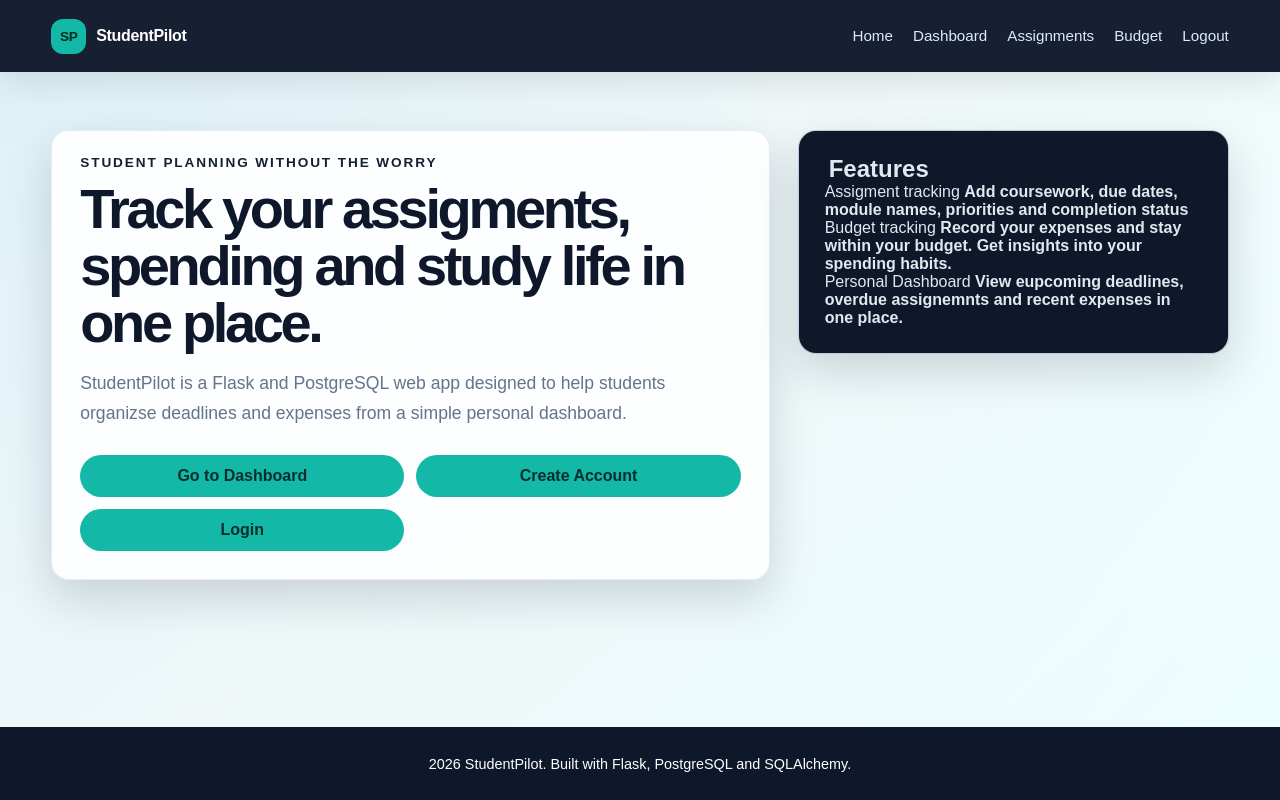
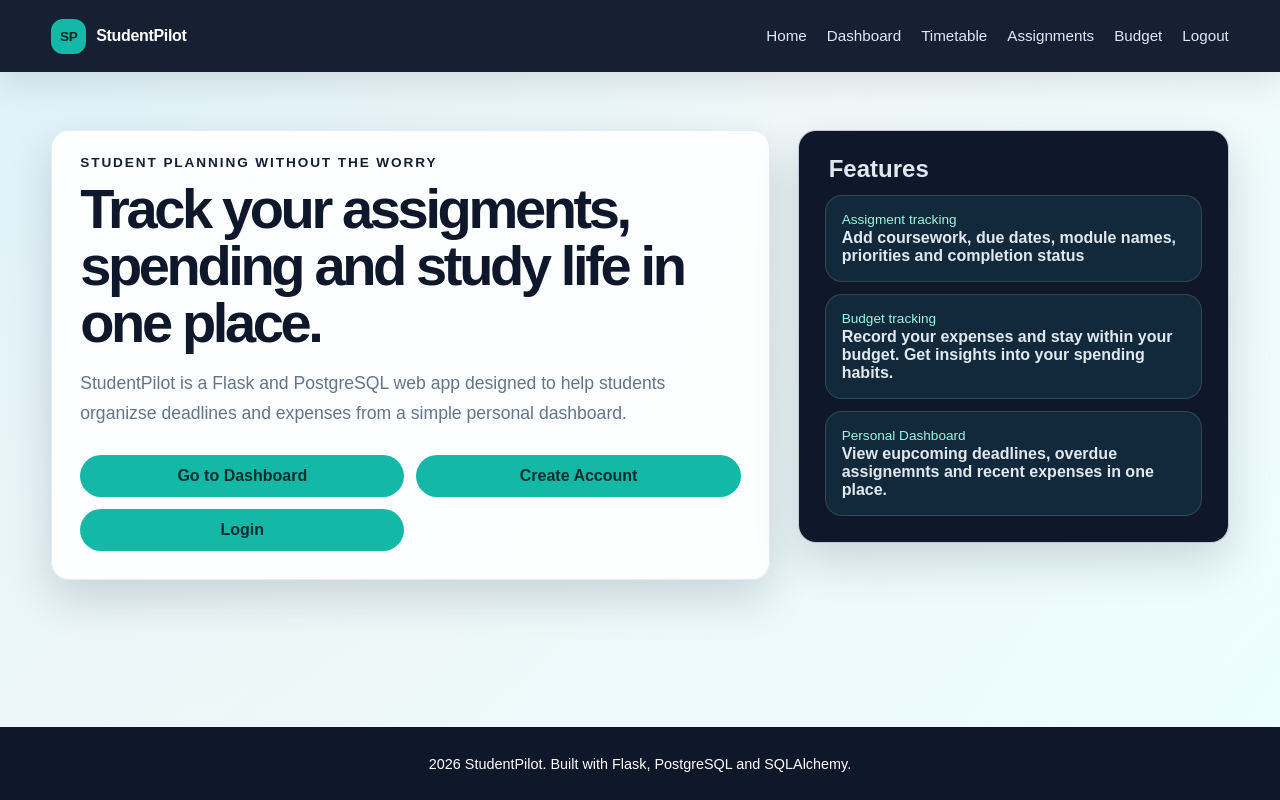
Before and after one commit to ScriptusDigital/Database_Assignment, a Flask app: page / in a window 1280 px wide. Run offline with Flask 3, Linux system fonts and the light colour scheme; the visitor is signed in with stand-in values (Sample User, id 1).

Commit message:
build: adding timetable basic elements

```diff
--- a/app.py
+++ b/app.py
@@ -355,9 +355,11 @@ def delete_assignment(assignment_id):
         flash("Assignment torched.", "success")
         return redirect(url_for("assignments"))
 
-
-
-
+#====Timetable route and logic==#
+@app.route('/timetable')
+@login_required
+def timetable():
+   return redirect(url_for('timetable'))
 
 
 if __name__ == '__main__':
--- a/static/css/style.css
+++ b/static/css/style.css
@@ -208,6 +208,21 @@ a {
      padding-left:4px;
     }
 
+
+    .mini-card {
+        background: rgba(55,255,255, 0.08);
+        border: 1px solid rgba(255, 255,255,0.14);
+        border-radius: 17px;
+        padding: 16px;
+        margin-top: 12px;
+    }
+
+    .mini-card span {
+        display: block;
+        font-size: 0.85rem;
+        color: #99f6e4;
+        margin-bottom: 2px;
+    }
 
     .feature-grid {
         grid-template-columns: repeat(3, 1fr);
--- a/templates/base.html
+++ b/templates/base.html
@@ -28,6 +28,7 @@
         {% if current_user.is_authenticated %}
 
         <li><a href="{{ url_for('dashboard') }}">Dashboard</a></li>
+                <li><a href="{{url_for('timetable')}}">Timetable</a></li>
         <li><a href="{{ url_for('assignments') }}">Assignments</a></li>
         <li><a href="{{ url_for('budget') }}">Budget</a></li>
         <li><a href="{{url_for('logout')}}">Logout</a></li>
```
Also changed, not shown: templates/timetable.html (added, +9 -0 lines).
